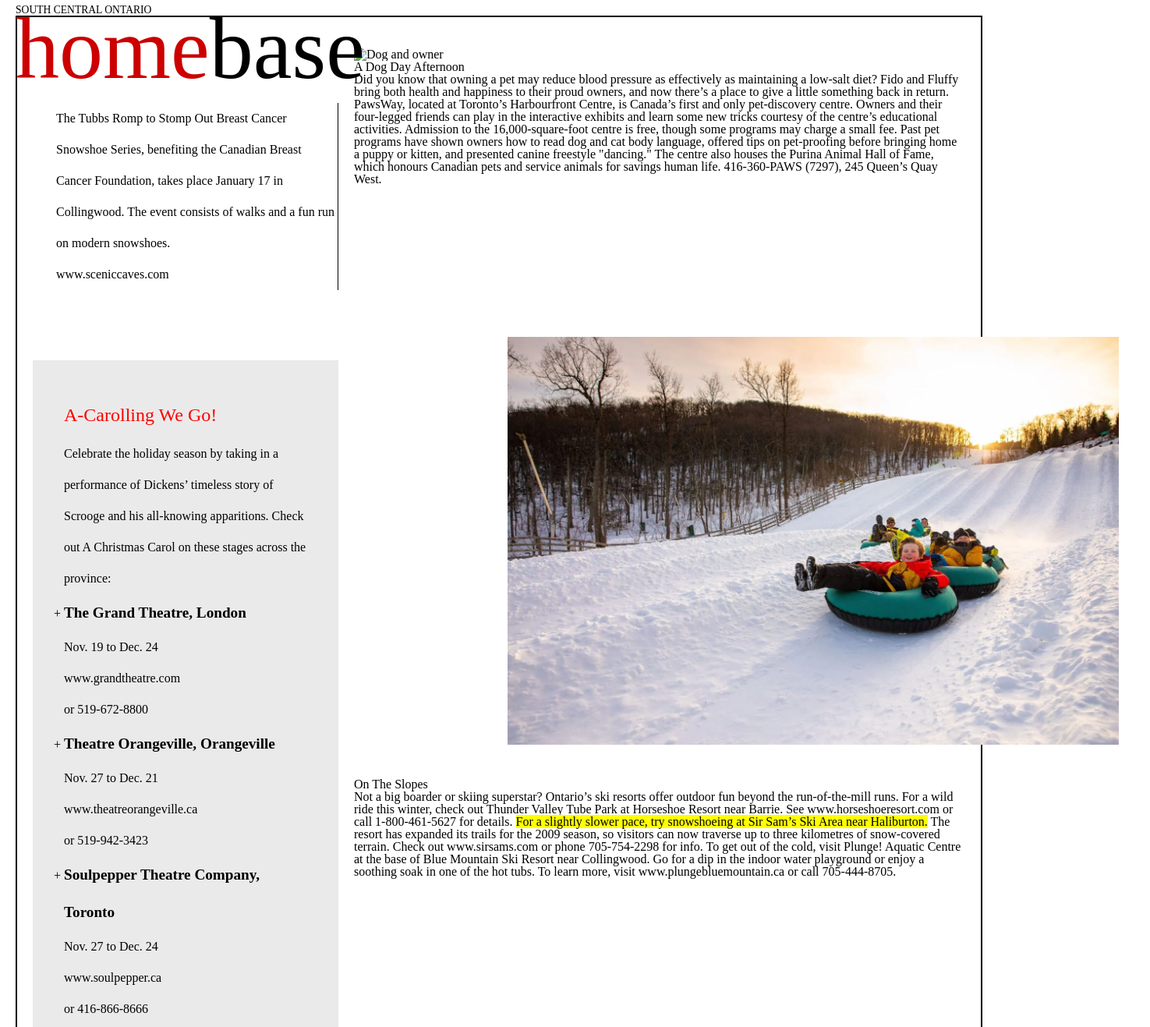
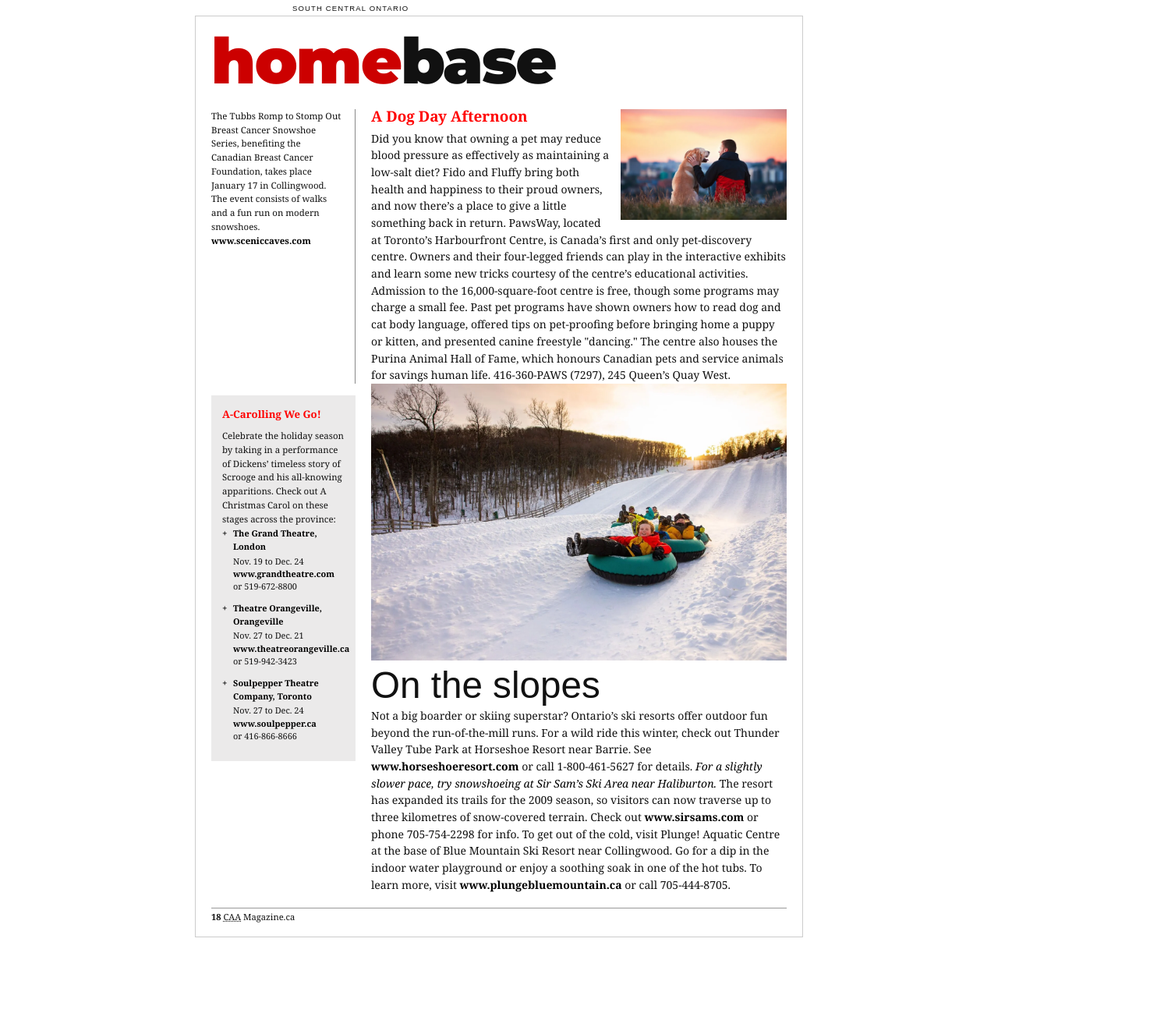
Before and after one commit to kayo1122/COMP1054-CSS, a plain HTML site: page assignment2/index.html in a window 1280 px wide. Shown: the top 1317 px of the page at 78% size, 1475 px wide, since content can reach past the window. After the commit the page ends 1222 px from the top, so only its background shows below. Drawn offline with Linux system fonts and the light colour scheme.

Commit message:
organized and commented code. made adjustments to page structure to help with formatting

```diff
--- a/assignment2/css/styles.css
+++ b/assignment2/css/styles.css
@@ -1,143 +1,210 @@
 
-header > p{
+* {
+    box-sizing: border-box;
+}
+
+body {
+    font-family: Georgia, 'Times New Roman', serif;
+    font-size: 14px;
+    margin: 0;
+    padding: 0;
+    color: #111;
+}
+
+/* ── CONTAINER ── */
+#container {
+    max-width: 780px;
+    margin: 20px auto;
+    padding: 15px 20px 20px;
+    border: 1px solid #ccc;
+}
+
+/* HEADER */
+header {
+    padding-bottom: 6px;
+    margin-bottom: 18px;
+}
+
+header > p {
     position: absolute;
     top: 6px;
-    left: 20px;
+    left: 375px;
     text-transform: uppercase;
-    font-size: .85em;
+    font-family: Arial, Helvetica, sans-serif;
+    font-size: 0.68em;
+    letter-spacing: 0.12em;
+    margin: 0;
+    font-weight: normal;
 }
 
-header > h1{
+header > h1 {
+    font-family: "Montserrat", sans-serif;
+    font-optical-sizing: auto;
     text-transform: lowercase;
-    font-size:7em;
-    position: absolute;
-    top: 6px;
-    left: 20px;
+    font-size: 5.8em;
+    font-weight: 900;
+    font-style: normal;
+    margin-top: 5px;
+    line-height: 0.92;
+    letter-spacing: -2px;
 }
 
-img[src="images/snow-tubing.jpg"] {
-    width: 50%;
-    height: auto;
-    position: relative;
-    left: 20%;
-    padding: 40px;
-}
-header > h1 > em{
-    color:hsl(0, 100%, 40%);
-}
-a:link {
-  color: #000000; /* Un-visited link */
-  text-decoration: none;
+header > h1 > em {
+    color: hsl(0, 100%, 40%);
+
 }
 
-li::marker {
-  content: "+ ";
-  color: #000000;
-  padding-left: 20px;
-}
-main > p{
-    text-transform: uppercase;
-    font-size: small;
-    margin-top: 20px;
-    margin-left: 20px;
+/* MAIN  */
+main {
+    display: grid;
+    grid-template-columns: 185px 1fr;
+    grid-template-rows: auto auto;
+    column-gap: 20px;
+    row-gap: 0;
 }
 
-/* container for grid */
-#container {
-    display: grid;
-    grid-template-columns: 1fr 2fr; /* sidebar | main content */
-    grid-template-rows: auto auto auto; /* header, content, footer */
-    gap: 20px;
-      border: 2px solid black;
-    padding: 20px;
-    margin-left: 20px;
-    margin-right: 20px;
-    margin-top: 20px;
-}
-
-/* make header span full width */
-header {
-    grid-column: 1 / -1;
-}
-
-/* make footer span full width */
-footer {
-    grid-column: 1 / -1;
-    position: absolute;
-    bottom: -580px;
-    left: 20px;
-}
-
-/* main takes up both columns, then we grid inside it */
-main {
-    grid-column: 1 / -1;
-    display: grid;
-    grid-template-columns: 1fr 2fr;
-    gap: 20px;
-}
-
-/* articles go in the right column */
+/* ARTICLES (right column)  */
 main > article:nth-of-type(1) {
     grid-column: 2;
     grid-row: 1;
-     max-width: 800px;
+    overflow: hidden; /* contains the floated dog image */
 }
+
+main > article:nth-of-type(1) > h2 {
+    font-family: Georgia, serif;
+    font-size: 1.35em;
+    font-weight: bold;
+    margin: 0 0 8px 0;
+    color: red;
+}
+
 main > article:nth-of-type(2) {
     grid-column: 2;
     grid-row: 2;
-     max-width: 800px;
-}
-main > article:nth-of-type(2) > h2 {
-   text-align: centered;
-
 }
 
-/* asides go in the left column */
+main > article:nth-of-type(2) > h2 {
+    font-family: Arial, Helvetica, sans-serif;
+    font-size: 3.4em;
+    font-weight: 200;
+    text-transform: lowercase;
+    margin: 8px 0 4px 0;
+    line-height: 1;
+}
+
+main > article:nth-of-type(2) > h2::first-letter {
+    text-transform: uppercase;
+}
+
+/*  ASIDES (left column)  */
 main > aside:nth-of-type(1) {
-    margin-top: 70px;
-    margin-left: 30px;
     grid-column: 1;
     grid-row: 1;
-    border-right: 1px solid black;
-    max-width: 400px;
-    line-height: 2.5;
+    font-size: 0.82em;
+    line-height: 1.65;
+    padding-right: 15px;
+    border-right: 1px solid #888;
 }
 
 main > aside:nth-of-type(2) {
-    margin-top: 70px;
-    margin-left: 0px;
     grid-column: 1;
     grid-row: 2;
     background-color: rgb(235, 234, 234);
-    max-width: 350px;
-    line-height: 2.5;
-    padding: 40px;
+    padding: 14px;
+    font-size: 0.82em;
+    line-height: 1.6;
+    margin-top: 15px;
+    align-self: start;
 }
 
 main > aside:nth-of-type(2) > h2 {
     color: red;
-    font-size: 1.5em;
+    font-size: 1.15em;
+    font-weight: bold;
+    margin: 0 0 8px 0;
 }
-main > aside:nth-of-type(2) > h2 >  {
-    color: red;
-    font-size: 1.5em;
+
+main > aside:nth-of-type(2) > ul {
+    list-style: none;
+    padding: 0;
+    margin: 0;
 }
-main > aside:nth-of-type(2) > ul >li:nth-of-type(1) > h3 {
-    color: rgb(0, 0, 0);
-    font-size: 1.2em;
+
+main > aside:nth-of-type(2) > ul > li {
+    margin-bottom: 10px;
+    padding-left: 14px;
+    position: relative;
+}
+
+main > aside:nth-of-type(2) > ul > li::before {
+    content: "+ ";
+    position: absolute;
+    left: 0;
     font-weight: bold;
+    color: #000;
 }
-main > aside:nth-of-type(2) > ul >li:nth-of-type(2) > h3 {
-    color: rgb(0, 0, 0);
-    font-size: 1.2em;
+
+main > aside:nth-of-type(2) > ul > li > h3 {
+    font-size: 0.95em;
     font-weight: bold;
+    margin: 0 0 2px 0;
+    color: #000;
 }
-main > aside:nth-of-type(2) > ul >li:nth-of-type(3) > h3 {
-    color: rgb(0, 0, 0);
-    font-size: 1.2em;
-    font-weight: bold;
+
+main > aside:nth-of-type(2) > ul > li > p {
+    margin: 0;
+    font-size: 0.95em;
+    line-height: 1.5;
 }
+
+/* IMAGES */
+img[src="images/dog-and-owner.jpg"] {
+    float: right;
+    width: 40%;
+    height: auto;
+    margin: 0 0 10px 14px;
+}
+
 img[src="images/snow-tubing.jpg"] {
     width: 100%;
     height: auto;
+    display: block;
+    margin-bottom: 2px;
 }
+
+/* LINKS  */
+a:link,
+a:visited {
+    color: #000;
+    text-decoration: none;
+    font-weight: bold;
+}
+
+a:hover {
+    text-decoration: underline;
+}
+
+/*  GENERAL PARAGRAPH TWEAKS  */
+main > article > p,
+main > aside > p {
+    margin-top: 0;
+    line-height: 1.55;
+}
+
+mark {
+    background: none;
+    font-style: italic;
+}
+
+/*  FOOTER */
+footer {
+    border-top: 1px solid #999;
+    padding-top: 5px;
+    margin-top: 18px;
+    font-size: 0.8em;
+}
+
+footer em {
+    font-style: normal;
+    font-weight: bold;
+}
--- a/assignment2/index.html
+++ b/assignment2/index.html
@@ -4,6 +4,9 @@
 	<meta charset="utf-8" />
 	<title>Home Base | CAA Magazine</title>
 	<meta name="viewport" content="width=device-width, initial-scale=1.0" />
+	<link rel="preconnect" href="https://fonts.googleapis.com">
+    <link rel="preconnect" href="https://fonts.gstatic.com" crossorigin>
+    <link href="https://fonts.googleapis.com/css2?family=Montserrat:ital,wght@0,100..900;1,100..900&display=swap" rel="stylesheet">
 	<link href="css/normalize.css" rel="stylesheet" />
 	<link href="css/styles.css" rel="stylesheet" />
 </head>
@@ -15,7 +18,7 @@
 		</header>
 		<main>
 			<article>
-				<img src="dog-and-owner.jpg" alt="Dog and owner" height="" width="" />
+				<img src="images/dog-and-owner.jpg" alt="Dog and owner" height="" width="" />
 				<h2>A Dog Day Afternoon</h2>
 				<p>Did you know that owning a pet may reduce blood pressure as effectively as maintaining a low-salt diet? Fido and Fluffy bring both health and happiness to their proud owners, and now there’s a place to give a little something back in return. PawsWay, located at Toronto’s Harbourfront Centre, is Canada’s first and only pet-discovery centre. Owners and their four-legged friends can play in the interactive exhibits and learn some new tricks courtesy of the centre’s educational activities. Admission to the 16,000-square-foot centre is free, though some programs may charge a small fee. Past pet programs have shown owners how to read dog and cat body language, offered tips on pet-proofing before bringing home a puppy or kitten, and presented canine freestyle "dancing." The centre also houses the Purina Animal Hall of Fame, which honours Canadian pets and service animals for savings human life. 416-360-PAWS (7297), 245 Queen’s Quay West.</p>
 			</article>
```
Also changed, not shown: assignment1/images/dog-and-owner.jpg (added), assignment2/images/dog-and-owner.jpg (added).
